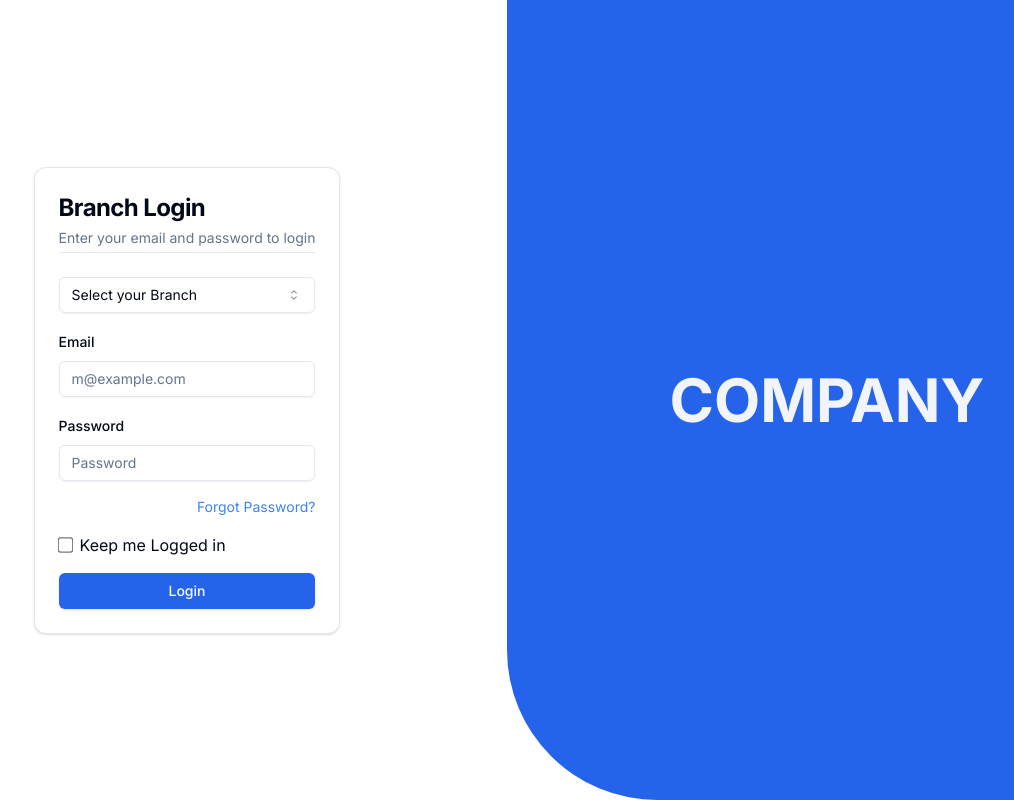
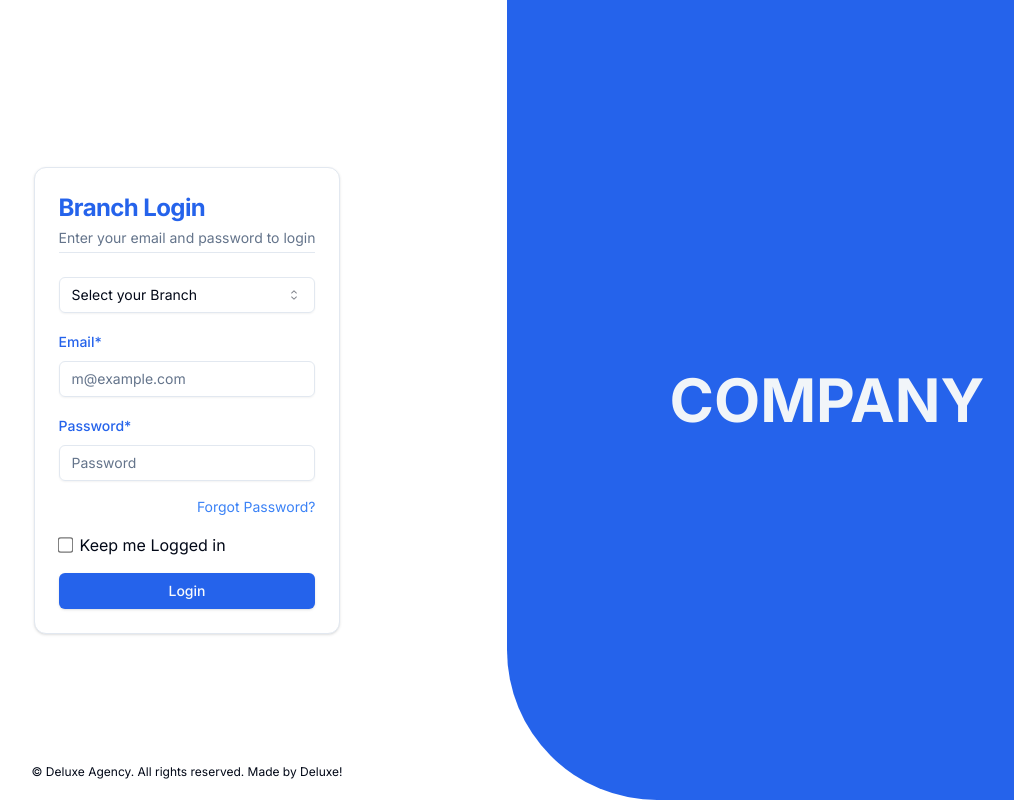
Before and after one commit to deluxesande/nextjs-ems-dashboard, a Next.js app: page / in a window 1280 px wide. Shown: the whole page, without its empty margins (133-1147 px from the left). Built offline with nearby package versions, Linux system fonts and the light colour scheme.

Commit message:
(Fix): added the footer for the login page

```diff
--- a/app/page.tsx
+++ b/app/page.tsx
@@ -4,9 +4,15 @@ export default function Home() {
     return (
         <main className="min-h-screen">
             <div className="flex flex-wrap">
-                <div className="flex-1 h-screen flex justify-center items-center">
+                <div className="flex-1 h-screen flex flex-col justify-center items-center">
                     {/* Form */}
                     <LoginForm />
+                    <div className="footer fixed bottom-5">
+                        <p className="text-xs">
+                            &copy; Deluxe Agency. All rights reserved. Made by
+                            Deluxe!
+                        </p>
+                    </div>
                 </div>
                 <div
                     className="bg-primary flex-1 h-screen flex justify-center items-center"
--- a/components/utils/LoginForm.tsx
+++ b/components/utils/LoginForm.tsx
@@ -23,7 +23,7 @@ export default function LoginForm() {
     return (
         <Card className="mx-auto min-w-lg">
             <CardHeader className="space-y-1">
-                <CardTitle className="text-2xl font-bold">
+                <CardTitle className="text-2xl font-bold text-primary">
                     Branch Login
                 </CardTitle>
                 <CardDescription>
@@ -41,25 +41,25 @@ export default function LoginForm() {
                             <SelectContent>
                                 <SelectGroup>
                                     <SelectLabel>Branches</SelectLabel>
-                                    <SelectItem value="nakuru">Nakuru</SelectItem>
-                                    <SelectItem value="chuka">
-                                        Chuka
+                                    <SelectItem value="nakuru">
+                                        Nakuru
                                     </SelectItem>
+                                    <SelectItem value="chuka">Chuka</SelectItem>
                                     <SelectItem value="nairobi">
                                         Nairobi
                                     </SelectItem>
                                     <SelectItem value="mombasa">
                                         Mombasa
                                     </SelectItem>
-                                    <SelectItem value="meru">
-                                        Meru
-                                    </SelectItem>
+                                    <SelectItem value="meru">Meru</SelectItem>
                                 </SelectGroup>
                             </SelectContent>
                         </Select>
                     </div>
                     <div className="space-y-2">
-                        <Label htmlFor="email">Email</Label>
+                        <Label htmlFor="email" className="text-primary">
+                            Email*
+                        </Label>
                         <Input
                             id="email"
                             placeholder="m@example.com"
@@ -68,7 +68,9 @@ export default function LoginForm() {
                         />
                     </div>
                     <div className="space-y-2">
-                        <Label htmlFor="password">Password</Label>
+                        <Label htmlFor="password" className="text-primary">
+                            Password*
+                        </Label>
                         <Input
                             id="password"
                             placeholder="Password"
@@ -88,7 +90,7 @@ export default function LoginForm() {
                         />
                         <p className="text-base">Keep me Logged in</p>
                     </div>
-                    <Button className="w-full" type="submit">
+                    <Button className="w-full space-y-4" type="submit">
                         Login
                     </Button>
                 </div>
```
